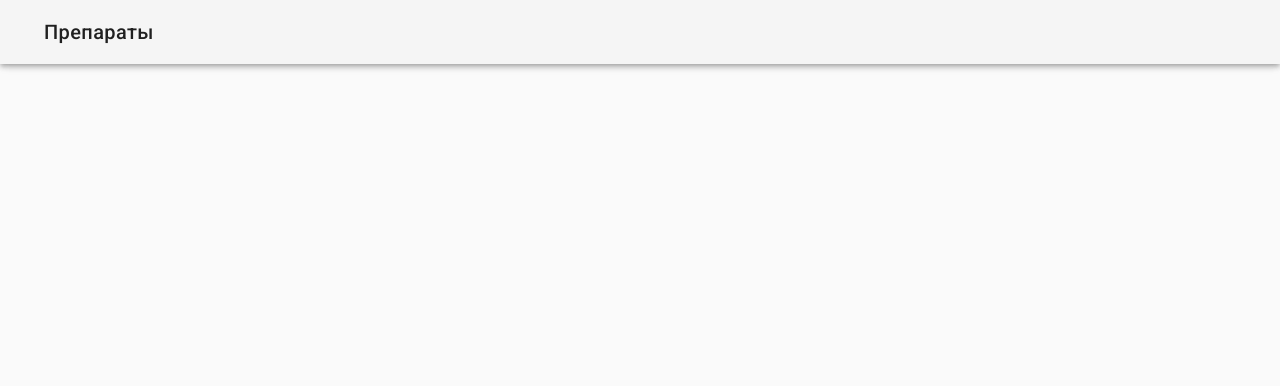
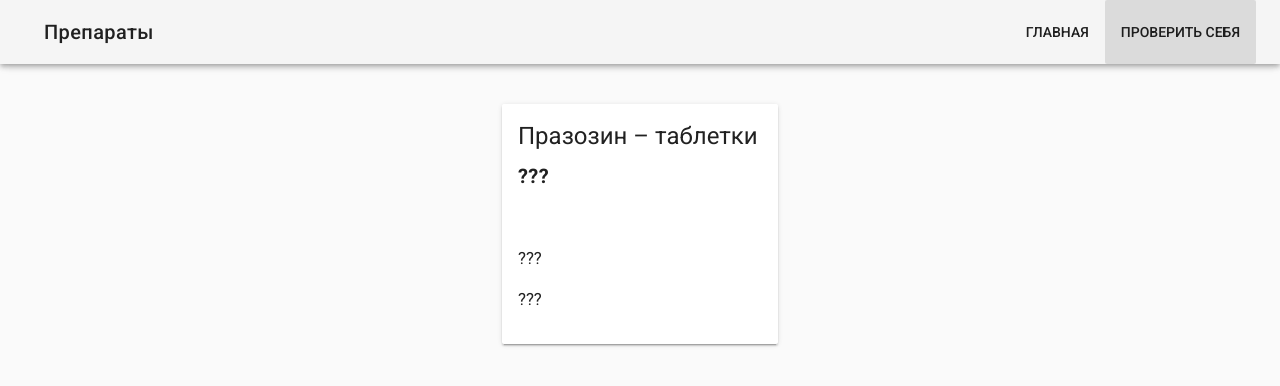
Before and after one commit to vladstarikov88/preparations, a Vue app: page /check in a window 1280 px wide. Shown: the top 386 px of the page. Built offline with nearby package versions, Linux system fonts and the light colour scheme.

Commit message:
add check page

```diff
--- /dev/null
+++ b/src/components/CheckCard.vue
@@ -0,0 +1,81 @@
+<template>
+  <v-card
+    class="card"
+    :class="{hoverable: !isVisible}"
+    @click="checkMyself"
+  >
+    <v-card-title>
+      <div class="title">
+        <h3 class="headline">{{ preparation.name }}</h3>
+
+        <template v-if="isVisible">
+          <h4 class="lat-name">{{ preparation.lat_name }}</h4>
+          <p class="number">
+            <span class="id">#</span>
+            <span class="value">{{ preparation.id }}</span>
+          </p>
+        </template>
+        <template v-else>
+          <h4 class="lat-name">???</h4>
+        </template>
+      </div>
+      <div v-if="isVisible">
+        <p class="additional-info">{{ preparation.amount }}</p>
+        <p class="additional-info">{{ preparation.portion }}</p>
+      </div>
+      <div v-else>
+        <p class="additional-info">???</p>
+        <p class="additional-info">???</p>
+      </div>
+    </v-card-title>
+  </v-card>
+</template>
+
+<script>
+export default {
+  props: {
+    preparation: Object,
+    isVisible: Boolean
+  },
+  methods: {
+    checkMyself() {
+      this.$emit('check-myself')
+    }
+  }
+}
+</script>
+
+<style scoped lang="scss">
+.hoverable {
+  &:hover {
+    cursor: pointer;
+  }
+}
+.title{
+  position: relative;
+  min-height: 9rem;
+  width: 100%;
+
+  .headline{
+    margin-bottom: 1rem;
+  }
+
+  .number{
+    position: absolute;
+    top: 0;
+    right: 0;
+    color: rgba(100, 100, 100, .2);
+    font-size: 1.8rem;
+
+    user-select: none;
+    .value {
+      font-size: 3rem;
+      font-weight: bold;
+    }
+  }
+}
+
+.additional-info{
+  font-size: 1.2rem;
+}
+</style>
--- a/src/components/CustomCard.vue
+++ b/src/components/CustomCard.vue
@@ -29,7 +29,7 @@ export default {
 }
 </script>
 
-<style lang="scss">
+<style scoped lang="scss">
 .title{
   position: relative;
   min-height: 9rem;
--- a/src/components/Toolbar.vue
+++ b/src/components/Toolbar.vue
@@ -1,15 +1,17 @@
 <template>
   <v-toolbar app>
-    <v-toolbar-title class="header-title">Препараты</v-toolbar-title>
+    <v-toolbar-title
+      class="header-title"
+    >Препараты</v-toolbar-title>
     <v-spacer></v-spacer>
-    <!-- <v-toolbar-items>
-      <v-btn flat>
-        <router-link to="/">Home</router-link>
-      </v-btn>
-      <v-btn flat>
-        <router-link to="/about">About</router-link>
-      </v-btn>
-    </v-toolbar-items> -->
+    <v-toolbar-items>
+      <v-btn flat
+        to="/"
+      >Главная</v-btn>
+      <v-btn flat
+        to="/check"
+      >Проверить себя</v-btn>
+    </v-toolbar-items>
   </v-toolbar>
 </template>
 
--- a/src/router.js
+++ b/src/router.js
@@ -14,12 +14,9 @@ export default new Router({
       component: Home
     },
     {
-      path: '/about',
-      name: 'about',
-      // route level code-splitting
-      // this generates a separate chunk (about.[hash].js) for this route
-      // which is lazy-loaded when the route is visited.
-      component: () => import(/* webpackChunkName: "about" */ './views/About.vue')
+      path: '/check',
+      name: 'check',
+      component: () => import( './views/Check.vue')
     }
   ]
 })
--- /dev/null
+++ b/src/views/Check.vue
@@ -0,0 +1,66 @@
+<template>
+  <div class="home">
+    <v-layout row wrap justify-center>
+      <template v-if="preparations && preparations.length">
+        <v-flex xs12 sm6 md4 lg3 grow pa-3>
+          <check-card
+            :preparation="preparations[this.randomItem]"
+            :isVisible="isVisible"
+            @check-myself="checkMyself"
+          />
+          <!-- <v-btn
+            @click="nextItem"
+          >Следующий</v-btn> -->
+        </v-flex>
+      </template>
+    </v-layout>
+  </div>
+</template>
+
+<script>
+import preparations from '@/assets/preparations'
+import PreparationForm from '@/components/PreparationForm'
+import CheckCard from '@/components/CheckCard'
+
+export default {
+  name: 'home',
+  data() {
+    return {
+      preparations: [],
+      randomItem: 0,
+      isVisible: false,
+      clicks: 0,
+    }
+  },
+  components: {
+    CheckCard,
+    PreparationForm,
+  },
+  methods: {
+    setRandomItem(){
+      this.randomItem = Math.round(Math.random()*this.preparations.length)
+    },
+    nextItem() {
+      this.setRandomItem(),
+      this.isVisible = false
+    },
+    checkMyself() {
+      console.log(this.clicks)
+      if(this.clicks === 0) {
+        this.isVisible = true;
+        this.clicks = 1
+        return;
+      }
+
+      if(this.clicks === 1) {
+        this.nextItem()
+        this.clicks = 0;
+      }
+    }
+  },
+  mounted() {
+    this.preparations = preparations;
+    this.setRandomItem()
+  }
+}
+</script>
```
